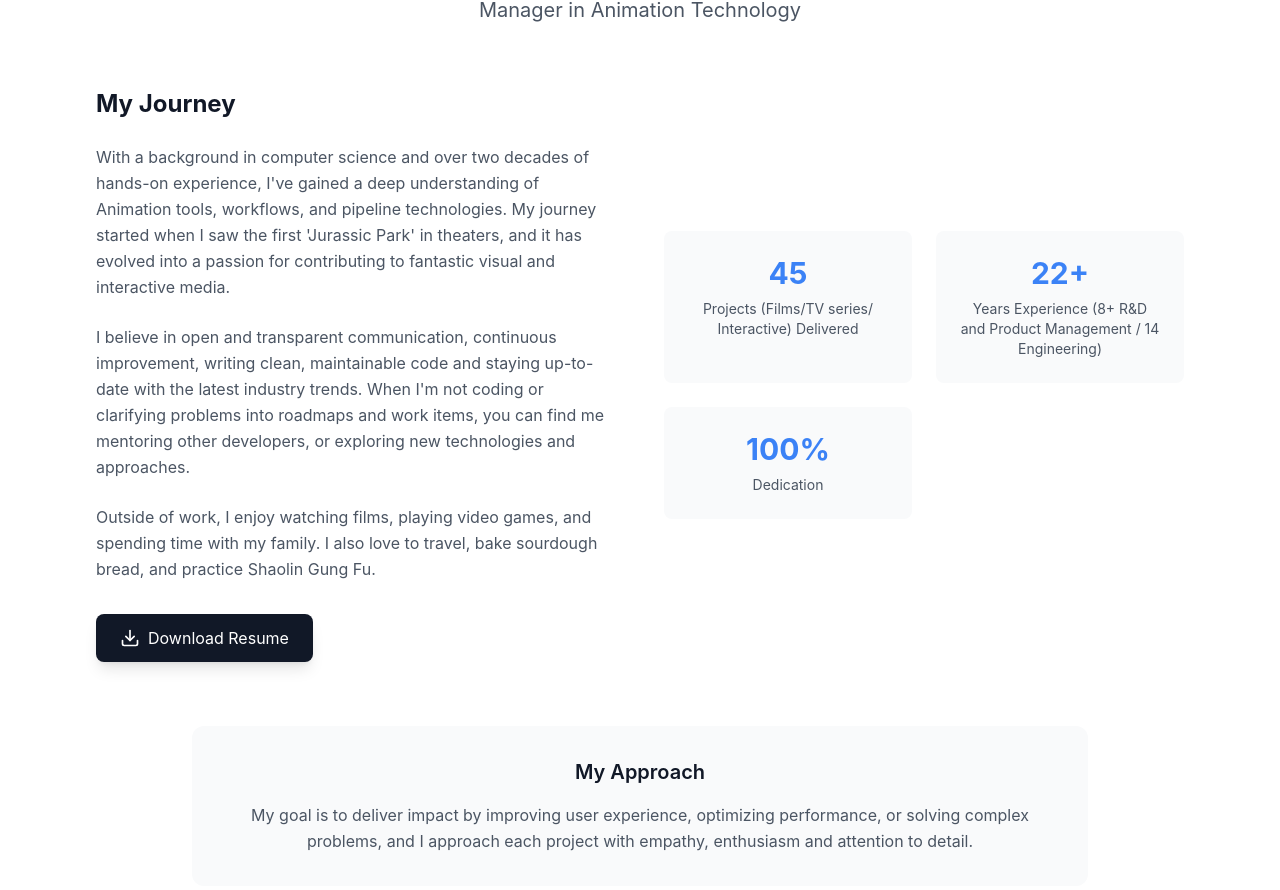
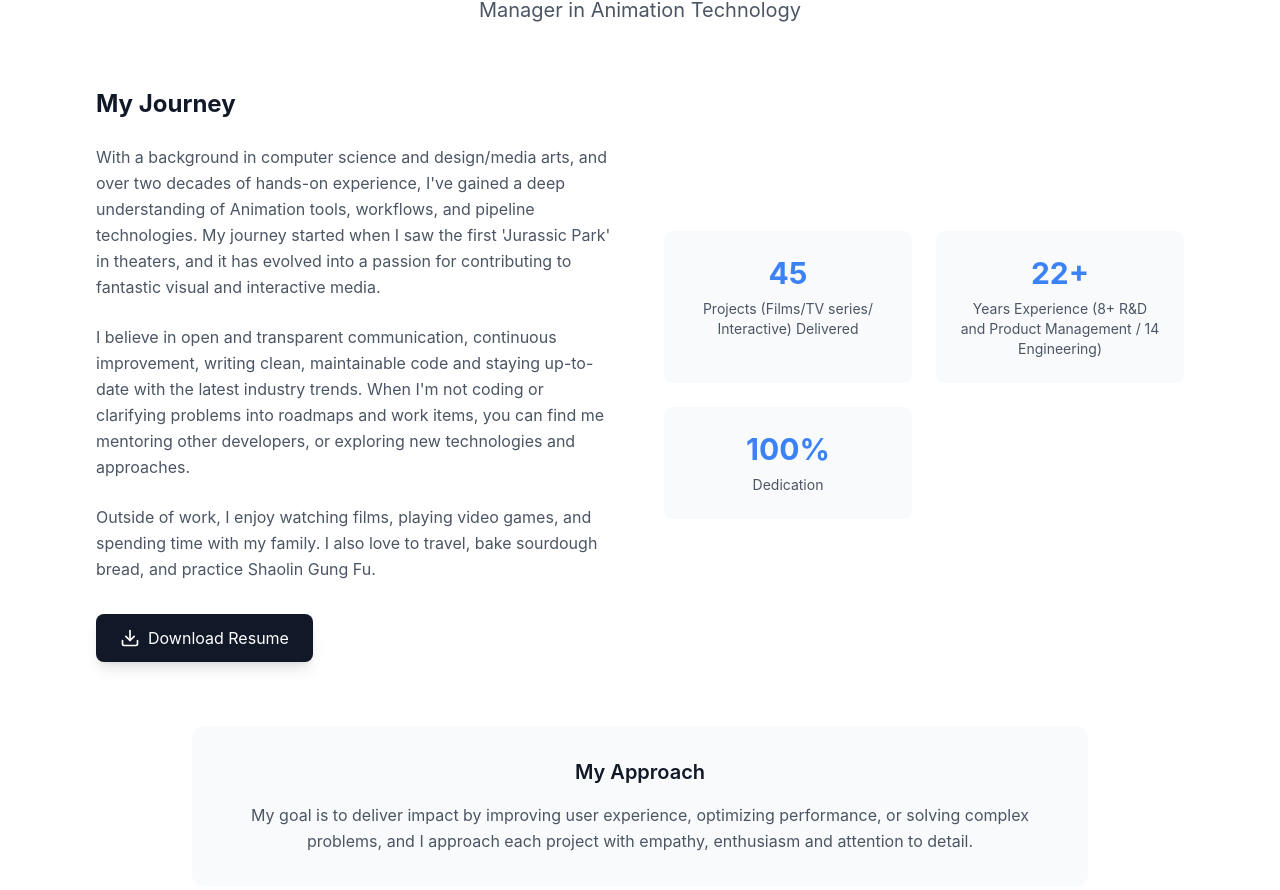
Before and after one commit to derrickauyoung/aboutderrick, a React (Create React App) app: page / in a window 1280 px wide. Shown: the part 968-1858 px from the top of the page. Built offline with nearby package versions, Linux system fonts and the light colour scheme.

Commit message:
Update personalData.js

```diff
--- a/src/data/personalData.js
+++ b/src/data/personalData.js
@@ -14,7 +14,7 @@ export const personalData = {
     title: "My Journey",
     tagline: "Expertise as an Engineer, Motion R&D Head of Department, and Product Manager in Animation Technology",
     paragraphs: [
-      "With a background in computer science and over two decades of hands-on experience, I've gained a deep understanding of Animation tools, workflows, and pipeline technologies. My journey started when I saw the first 'Jurassic Park' in theaters, and it has evolved into a passion for contributing to fantastic visual and interactive media.",
+      "With a background in computer science and design/media arts, and over two decades of hands-on experience, I've gained a deep understanding of Animation tools, workflows, and pipeline technologies. My journey started when I saw the first 'Jurassic Park' in theaters, and it has evolved into a passion for contributing to fantastic visual and interactive media.",
       "I believe in open and transparent communication, continuous improvement, writing clean, maintainable code and staying up-to-date with the latest industry trends. When I'm not coding or clarifying problems into roadmaps and work items, you can find me mentoring other developers, or exploring new technologies and approaches.",
       "Outside of work, I enjoy watching films, playing video games, and spending time with my family. I also love to travel, bake sourdough bread, and practice Shaolin Gung Fu.",
     ],
```
